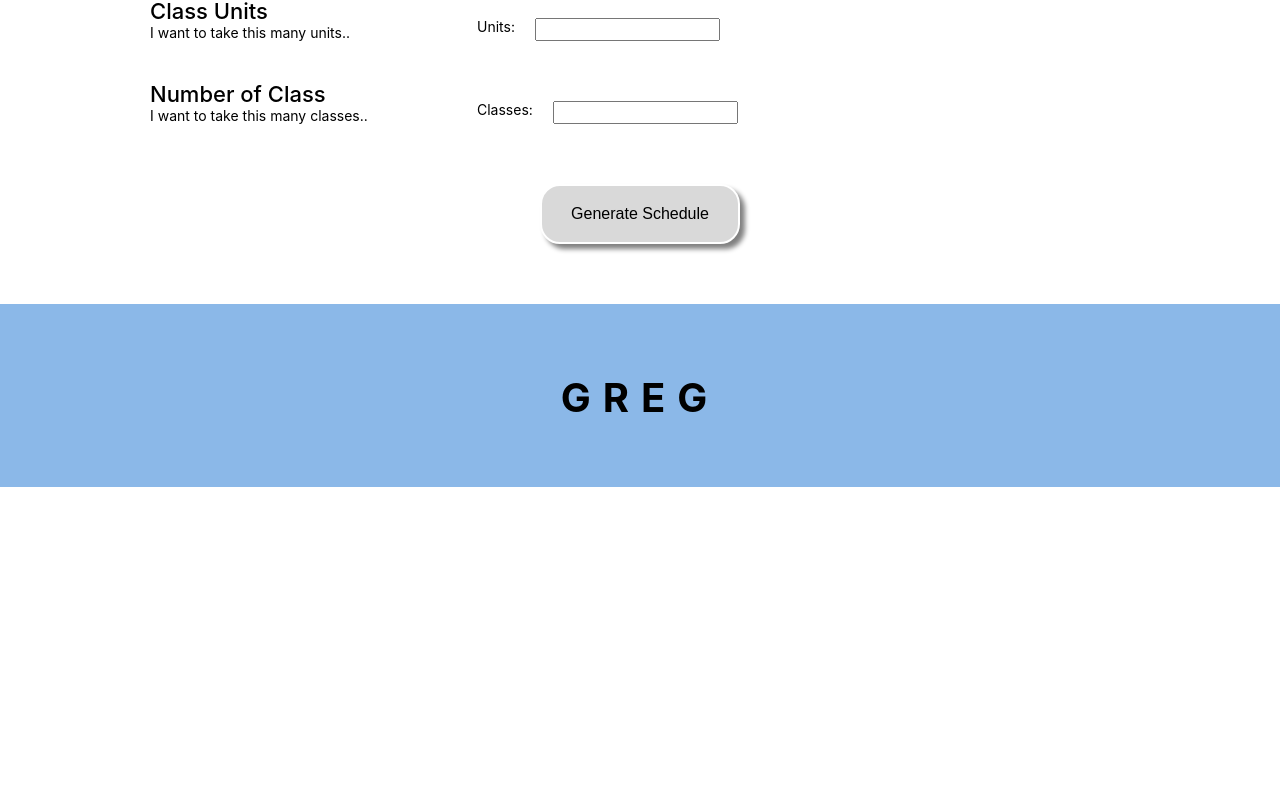
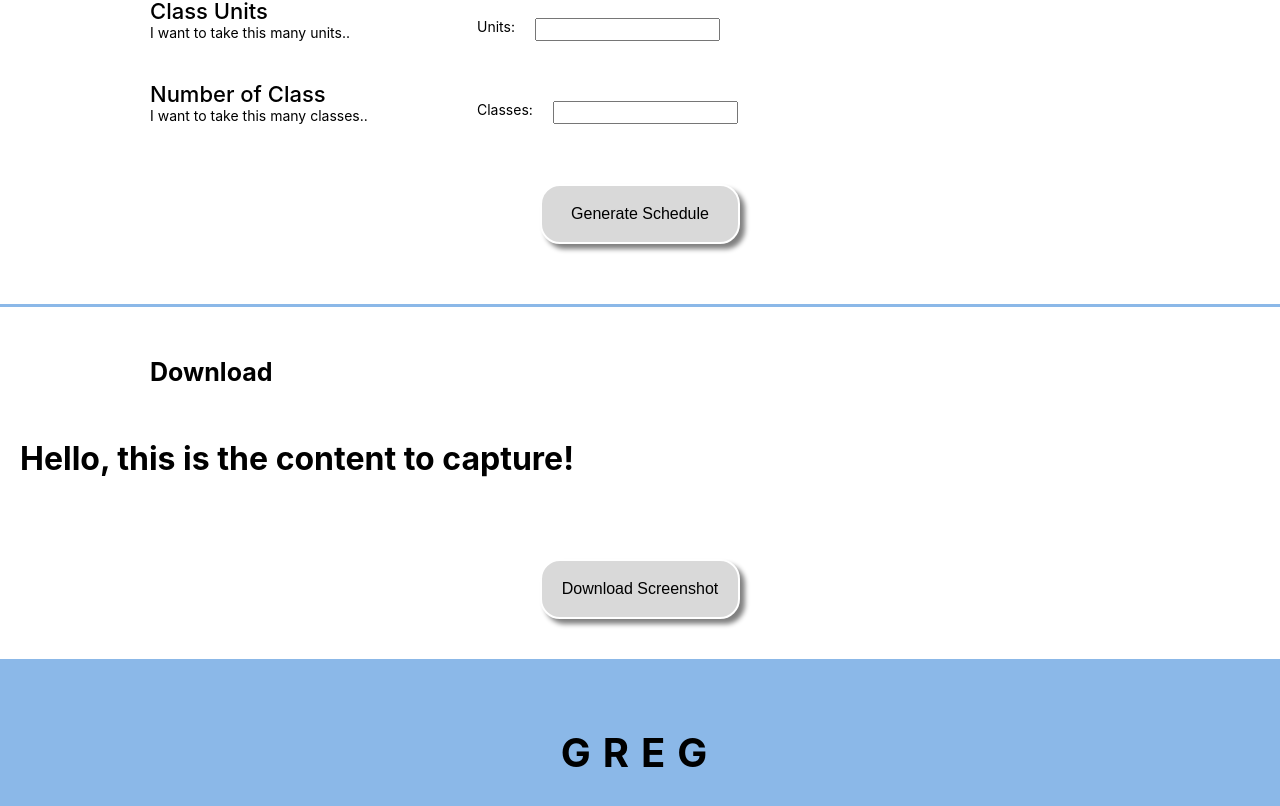
Before and after one commit to HaikDivanyan/GraphicalResourceForEnrollmentGuidance, a React (Create React App) app in the folder client/: page / in a window 1280 px wide. Shown: the part 2597-3403 px from the top of the page. Before the commit the page ends 3084 px from the top, so only its background shows below. Built offline with nearby package versions, Linux system fonts and the light colour scheme.

Commit message:
Download rough draft

```diff
--- a/client/src/App.js
+++ b/client/src/App.js
@@ -6,6 +6,7 @@ import Upload from './components/upload';
 import Remaining from './components/remaining';
 import Footer from './components/footer';
 import Filter from './components/filter';
+import Download from './components/download';
 import './App.css';
 
 function App() {
@@ -48,7 +49,8 @@ function App() {
         sendFileBack = {file}
       />
       <div className='BlueSection'></div>
-
+      <Download/>
+      <div className='BlueSection'></div>
       <Footer/>
     </div>
   )
--- /dev/null
+++ b/client/src/components/download.js
@@ -0,0 +1,42 @@
+import './download.css';
+import React, { useState } from 'react';
+import html2canvas from 'html2canvas';
+
+export default function Download() {
+
+    const handleCaptureScreenshot = () => {
+    const element = document.getElementById('capture'); // Replace 'capture' with the ID of the element you want to capture
+
+    html2canvas(element).then(canvas => {
+      // Convert canvas to image data URL
+      const dataURL = canvas.toDataURL('image/png');
+
+      // Create a download link
+      const downloadLink = document.createElement('a');
+      downloadLink.href = dataURL;
+      downloadLink.download = 'my_schedule.png';
+      document.body.appendChild(downloadLink);
+
+      // Trigger the download
+      downloadLink.click();
+
+      // Clean up
+      document.body.removeChild(downloadLink);
+    });
+  };
+
+  return (
+    <div>
+      <div className="UploadSection" id="capture">
+      <div className="SectionTitle">
+          Download
+      </div>
+        {/* Content to capture */}
+        <h1>Hello, this is the content to capture!</h1>
+      </div>
+      <div className="ButtonContainer">
+        <button className="generateButton" onClick={handleCaptureScreenshot}>Download Screenshot</button>
+      </div>
+    </div>
+  );
+}
```
Also changed, not shown: client/src/components/download.css (added).
